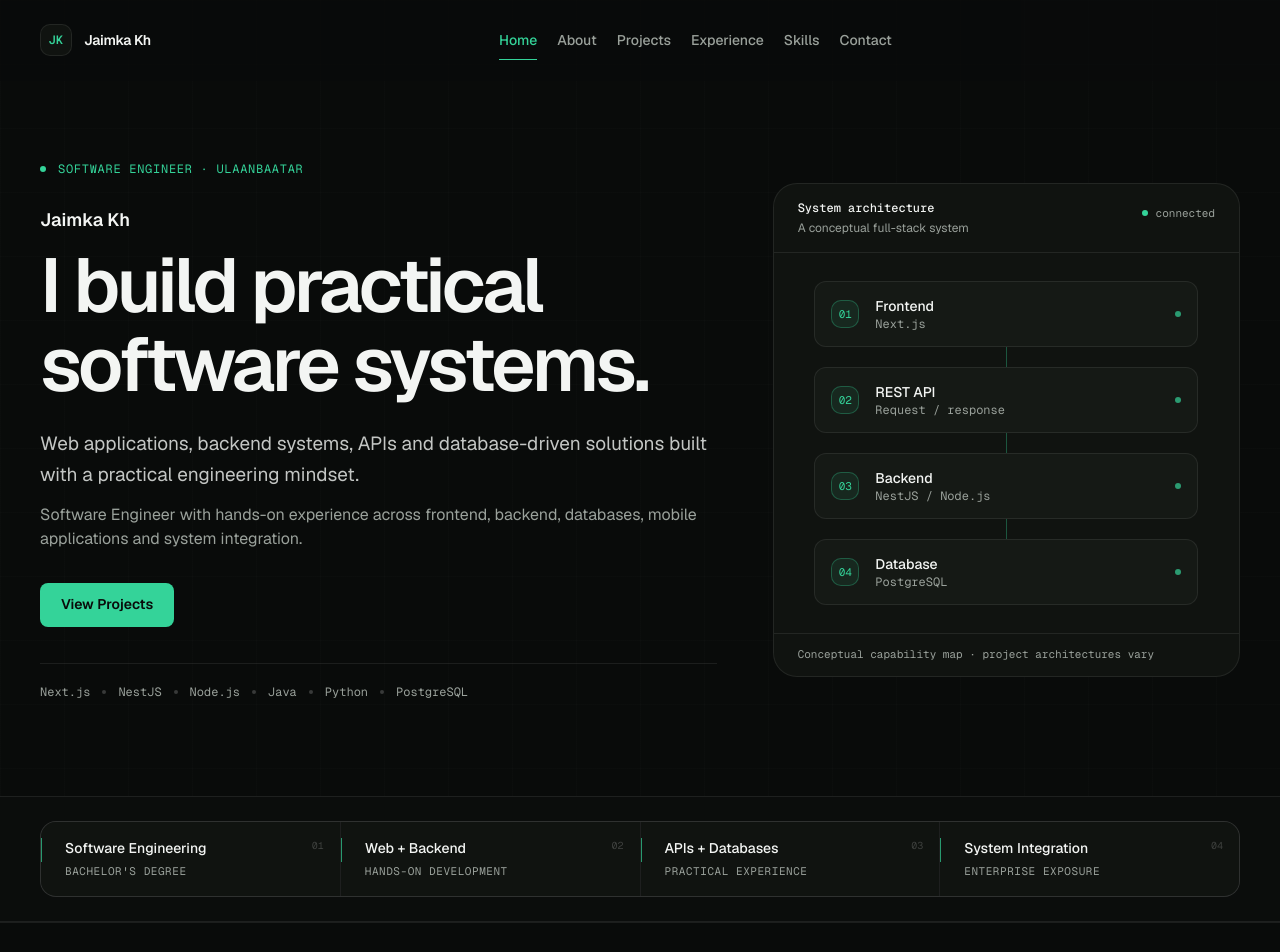
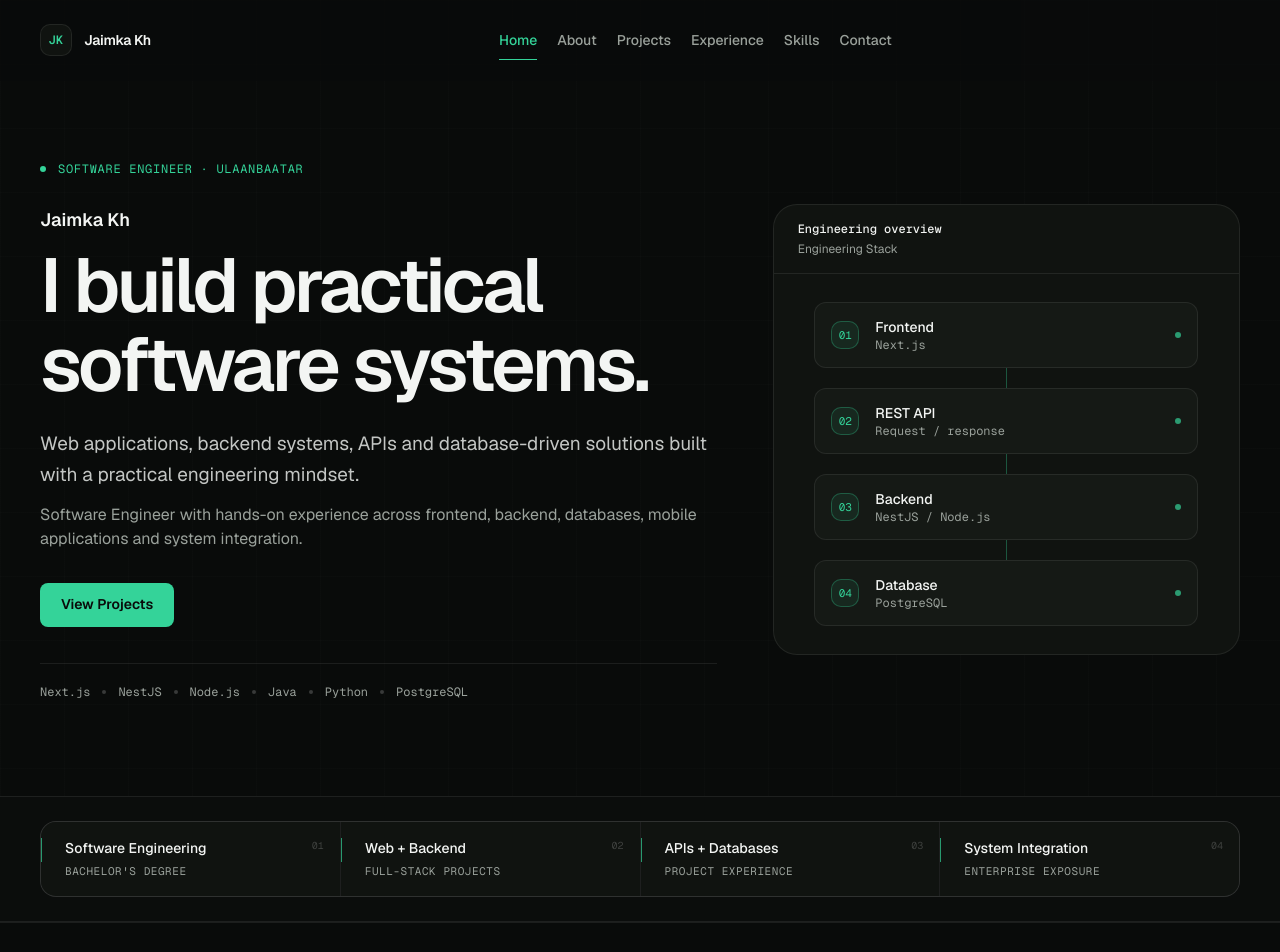
Before and after one commit to Jamiayn-Kh/portfolio, a Next.js app: page / in a window 1280 px wide. Shown: the top 952 px of the page. Built offline with nearby package versions, Linux system fonts and the light colour scheme.

Commit message:
ug usgiin zasvar

```diff
--- a/src/app/components/HeroSection.tsx
+++ b/src/app/components/HeroSection.tsx
@@ -99,16 +99,13 @@ export default function HeroSection() {
                     id="architecture-title"
                     className="font-mono text-xs font-medium text-foreground"
                   >
-                    System architecture
+                    Engineering overview
                   </p>
                   <p className="mt-1 text-xs text-muted-foreground">
-                    A conceptual full-stack system
+                    Engineering Stack
                   </p>
                 </div>
-                <span className="mt-1 flex items-center gap-2 font-mono text-[0.6875rem] text-muted-foreground">
-                  <span className="h-1.5 w-1.5 rounded-full bg-primary" aria-hidden="true" />
-                  connected
-                </span>
+
               </figcaption>
               <div className="p-5 md:p-7">
                 <ol className="mx-auto max-w-sm">
@@ -141,9 +138,7 @@ export default function HeroSection() {
                   ))}
                 </ol>
               </div>
-              <p className="border-t border-border px-5 py-3 font-mono text-[0.6875rem] leading-relaxed text-muted-foreground md:px-6">
-                Conceptual capability map · project architectures vary
-              </p>
+
             </div>
           </figure>
         </div>
--- a/src/app/components/QuickProfileSection.tsx
+++ b/src/app/components/QuickProfileSection.tsx
@@ -1,7 +1,7 @@
 const profileItems = [
   { title: 'Software Engineering', detail: "Bachelor's Degree" },
-  { title: 'Web + Backend', detail: 'Hands-on Development' },
-  { title: 'APIs + Databases', detail: 'Practical Experience' },
+  { title: 'Web + Backend', detail: 'Full-stack Projects' },
+  { title: 'APIs + Databases', detail: 'Project Experience' },
   { title: 'System Integration', detail: 'Enterprise Exposure' },
 ];
 
```
